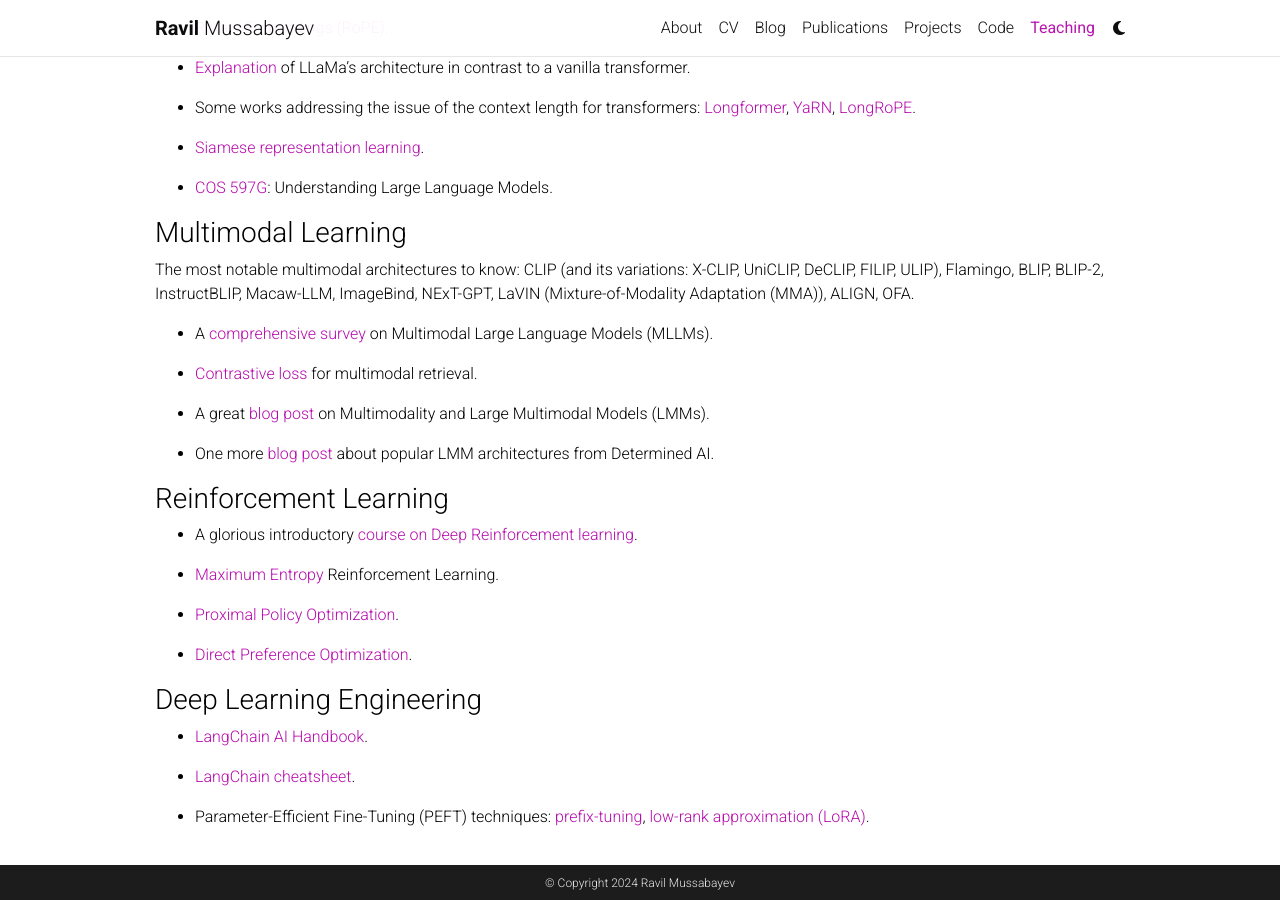
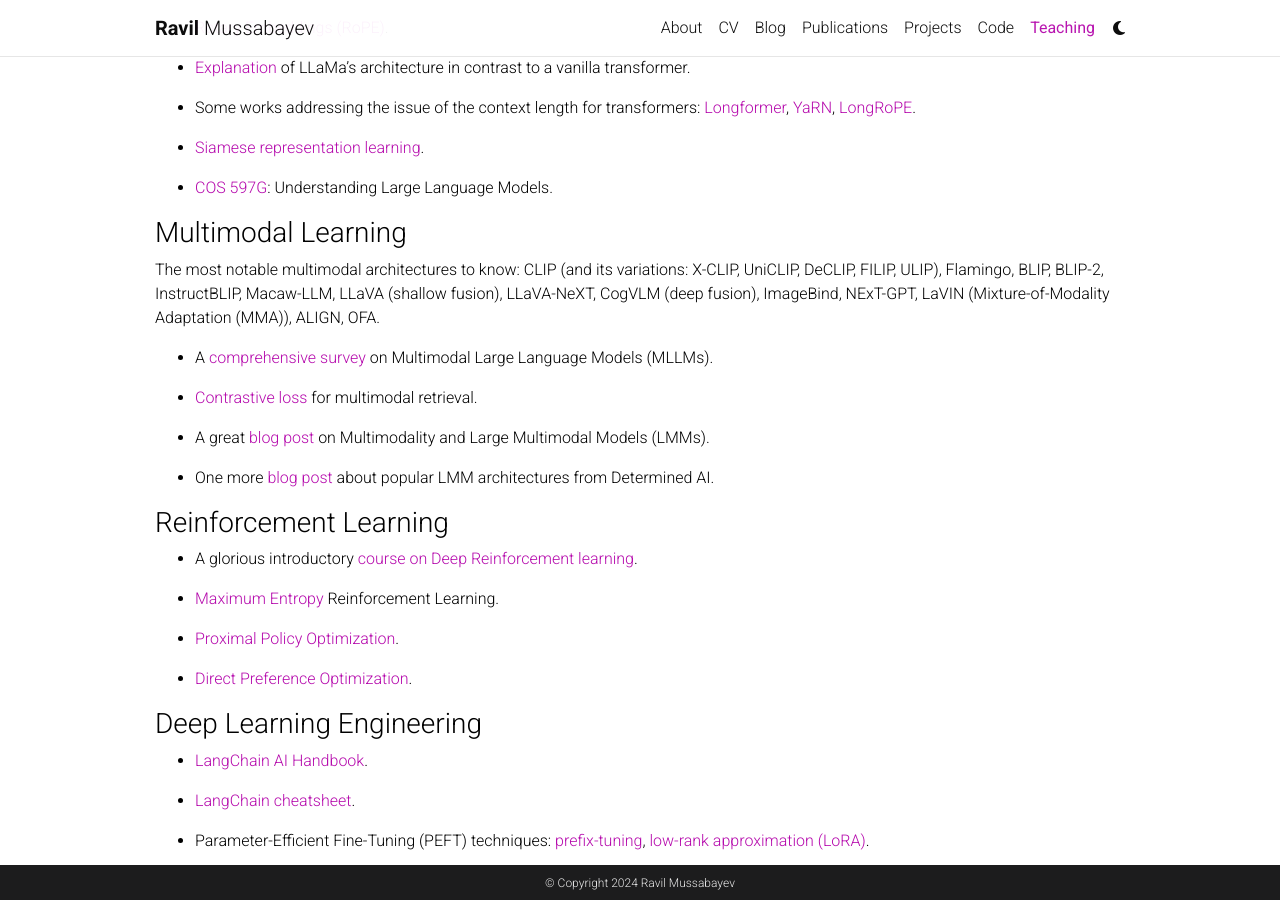
Before and after one commit to rmusab/rmusab.github.io, a Jekyll site: the page built from _pages/teaching.md, in a window 1280 px wide and 900 px high, scrolled down 2414 px. Built offline with Jekyll 4.4.1, drawn with Linux system fonts in a browser that asks for light colours; comment, search, counter and statistics services are not loaded; a style sheet for code colours, icons or effects is not loaded.

Commit message:
Updated CV and `teaching` page

```diff
--- a/_pages/teaching.md
+++ b/_pages/teaching.md
@@ -125,7 +125,7 @@
 
 ### Multimodal Learning
 
-The most notable multimodal architectures to know: CLIP (and its variations: X-CLIP, UniCLIP, DeCLIP, FILIP, ULIP), Flamingo, BLIP, BLIP-2, InstructBLIP, Macaw-LLM, ImageBind, NExT-GPT, LaVIN (Mixture-of-Modality Adaptation (MMA)), ALIGN, OFA.
+The most notable multimodal architectures to know: CLIP (and its variations: X-CLIP, UniCLIP, DeCLIP, FILIP, ULIP), Flamingo, BLIP, BLIP-2, InstructBLIP, Macaw-LLM, LLaVA (shallow fusion), LLaVA-NeXT, CogVLM (deep fusion), ImageBind, NExT-GPT, LaVIN (Mixture-of-Modality Adaptation (MMA)), ALIGN, OFA.
 
 - A [comprehensive survey](https://arxiv.org/pdf/2306.13549) on Multimodal Large Language Models (MLLMs).
 
```
Also changed, not shown: 1 other file.
